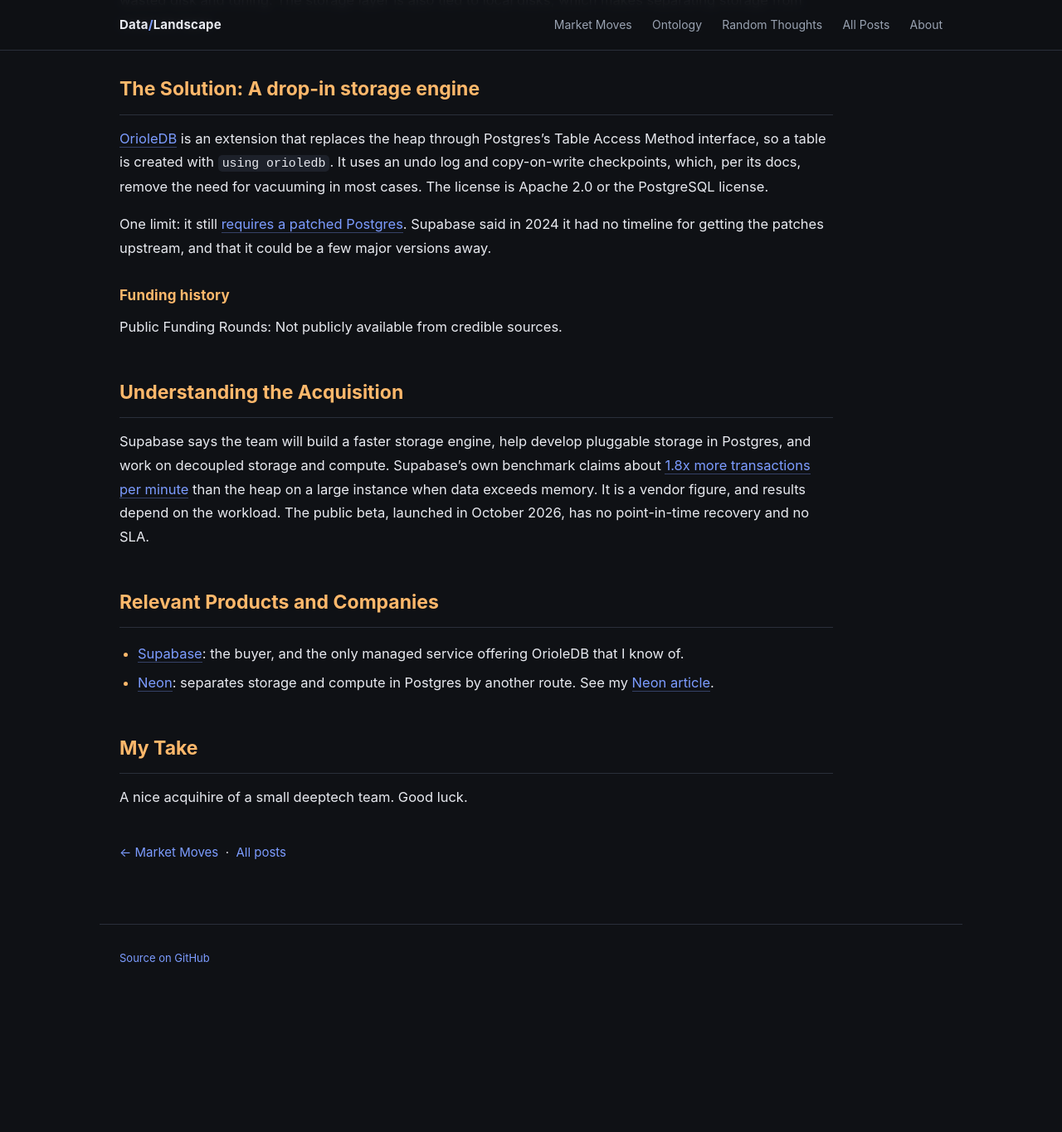
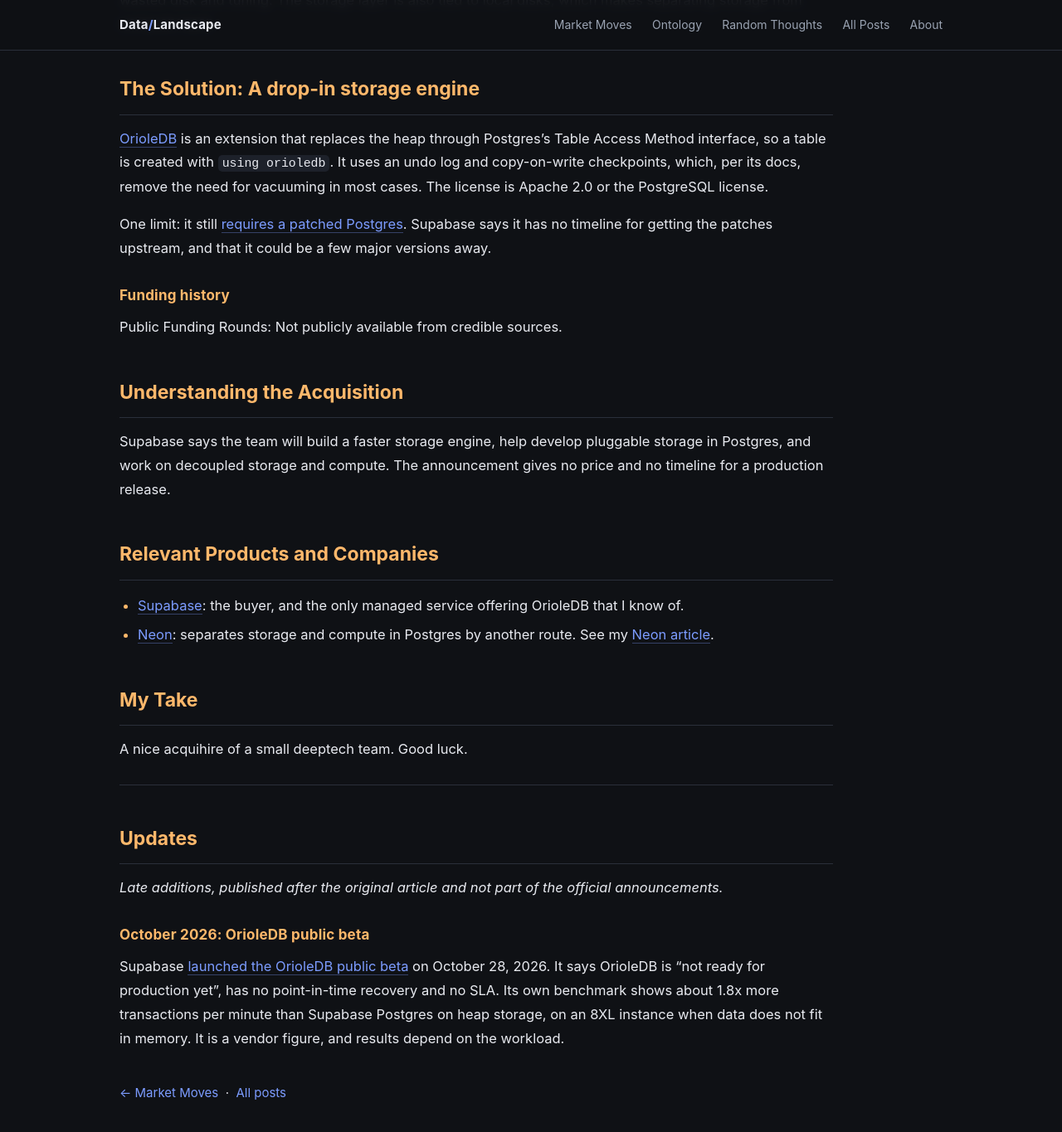
Before and after one commit to itayb-dt/data_landscape, a Jekyll site: the page built from blog_posts/acq/029_ACQ_oriole_by_supabase.md, in a window 1280 px wide and 1400 px high, scrolled down 681 px. Shown: the top 1365 px of the window at 83% size. Built offline with Jekyll 4.4.1, drawn with Linux system fonts in a browser that asks for light colours; before the commit the page ends 1896 px from its top, so only the background shows below that; some of the changed text lies outside the part shown.

Commit message:
Oriole article: backdate to Apr 18, 2024 and move beta facts to Updates
The body no longer mentions the Oct 2026 public beta, its benchmark or its
missing PITR/SLA; those sit in a dated Updates entry.

Co-Authored-By: Claude Sonnet 5.5 <noreply@anthropic.com>

```diff
--- a/blog_posts/acq/029_ACQ_oriole_by_supabase.md
+++ b/blog_posts/acq/029_ACQ_oriole_by_supabase.md
@@ -1,8 +1,8 @@
 ---
 title: "Supabase acquires Oriole to build a faster storage engine for Postgres"
-published: 2026-11-04
+published: 2024-04-18
 ---
-Supabase [announced on April 15, 2024](https://supabase.com/blog/supabase-acquires-oriole) that the Oriole team is joining it "to build a faster storage engine for Postgres". The price was not disclosed. The product is OrioleDB, which is still in [public beta](https://supabase.com/docs/guides/database/orioledb) and not ready for production.
+Supabase [announced on April 15, 2024](https://supabase.com/blog/supabase-acquires-oriole) that the Oriole team is joining it "to build a faster storage engine for Postgres". The price was not disclosed. The product is OrioleDB, a Postgres storage engine that is still early-stage software.
 
 ## The Problem: Postgres's default storage was built for another era
 
@@ -12,7 +12,7 @@ Every Postgres table is stored in the default engine, called the heap. When rows
 
 [OrioleDB](https://github.com/orioledb/orioledb) is an extension that replaces the heap through Postgres's Table Access Method interface, so a table is created with `using orioledb`. It uses an undo log and copy-on-write checkpoints, which, per its docs, remove the need for vacuuming in most cases. The license is Apache 2.0 or the PostgreSQL license.
 
-One limit: it still [requires a patched Postgres](https://github.com/orioledb/postgres). Supabase said in 2024 it had no timeline for getting the patches upstream, and that it could be a few major versions away.
+One limit: it still [requires a patched Postgres](https://github.com/orioledb/postgres). Supabase says it has no timeline for getting the patches upstream, and that it could be a few major versions away.
 
 ### Funding history
 
@@ -20,7 +20,7 @@ Public Funding Rounds: Not publicly available from credible sources.
 
 ## Understanding the Acquisition
 
-Supabase says the team will build a faster storage engine, help develop pluggable storage in Postgres, and work on decoupled storage and compute. Supabase's own benchmark claims about [1.8x more transactions per minute](https://supabase.com/blog/orioledb-public-beta) than the heap on a large instance when data exceeds memory. It is a vendor figure, and results depend on the workload. The public beta, launched in October 2026, has no point-in-time recovery and no SLA.
+Supabase says the team will build a faster storage engine, help develop pluggable storage in Postgres, and work on decoupled storage and compute. The announcement gives no price and no timeline for a production release.
 
 ## Relevant Products and Companies
 
@@ -30,3 +30,13 @@ Supabase says the team will build a faster storage engine, help develop pluggabl
 ## My Take
 
 A nice acquihire of a small deeptech team. Good luck.
+
+---
+
+## Updates
+
+*Late additions, published after the original article and not part of the official announcements.*
+
+### October 2026: OrioleDB public beta
+
+Supabase [launched the OrioleDB public beta](https://supabase.com/blog/orioledb-public-beta) on October 28, 2026. It says OrioleDB is "not ready for production yet", has no point-in-time recovery and no SLA. Its own benchmark shows about 1.8x more transactions per minute than Supabase Postgres on heap storage, on an 8XL instance when data does not fit in memory. It is a vendor figure, and results depend on the workload.
```
